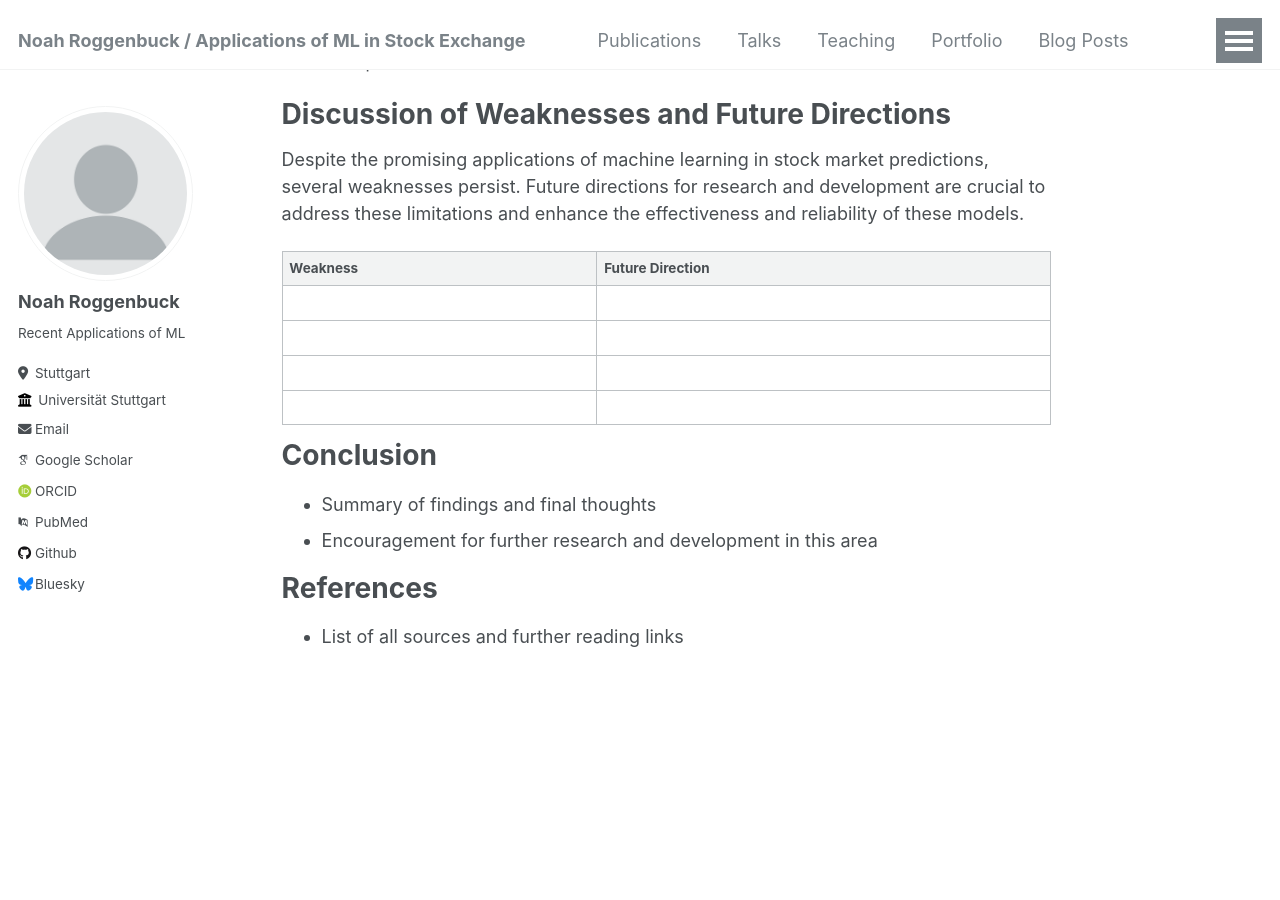
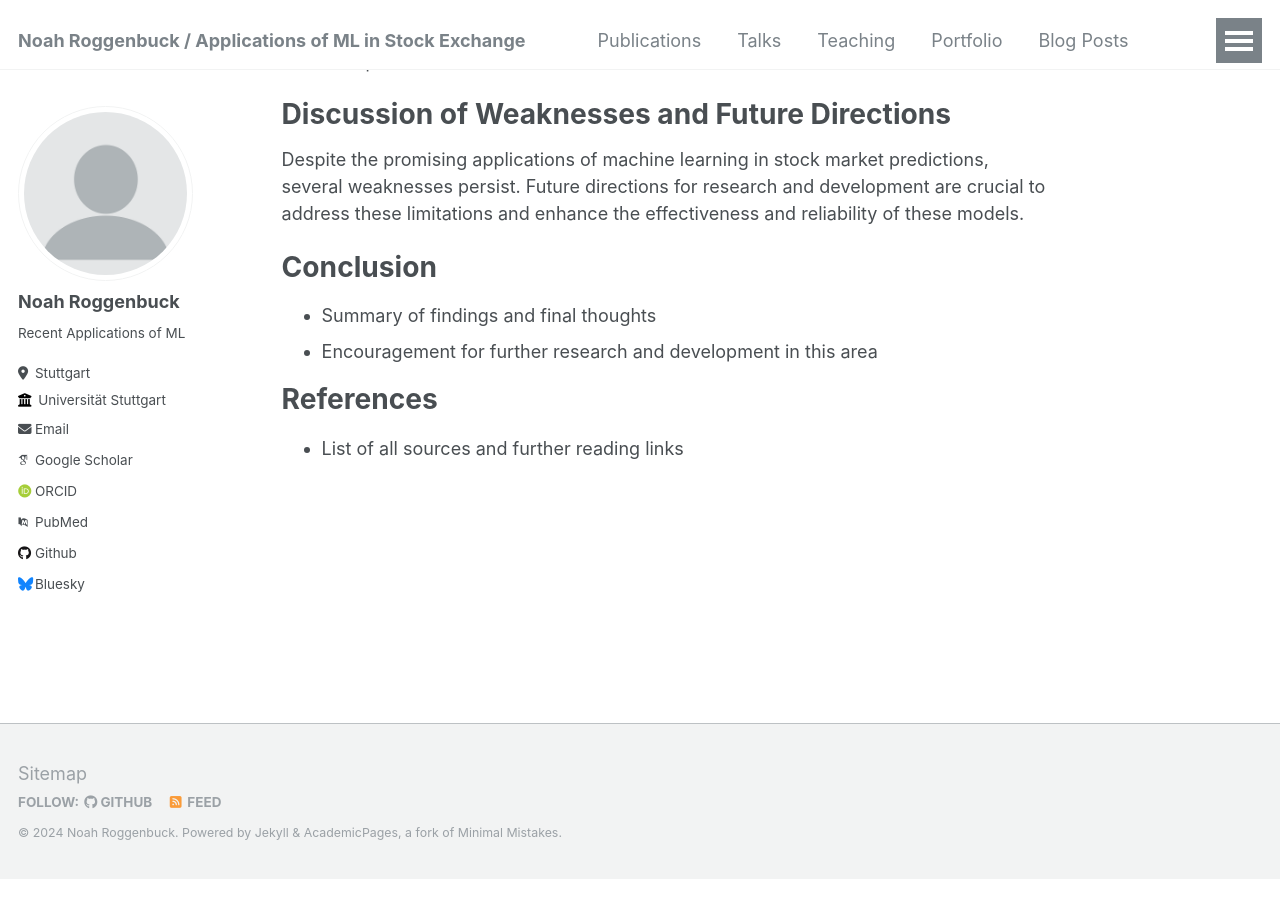
Before and after one commit to noahrog02/noahrog02.github.io, a Jekyll site: the page built from _pages/about.md, in a window 1280 px wide and 900 px high, scrolled down 17181 px. Built offline with Jekyll 4.4.1, drawn with Linux system fonts in a browser that asks for light colours; some web fonts are replaced; after the commit the page ends 18060 px from its top, so only the background shows below that.

Commit message:
Update about.md

```diff
--- a/_pages/about.md
+++ b/_pages/about.md
@@ -206,12 +206,7 @@ Discussion of Weaknesses and Future Directions
 
 Despite the promising applications of machine learning in stock market predictions, several weaknesses persist. Future directions for research and development are crucial to address these limitations and enhance the effectiveness and reliability of these models.
 
-| **Weakness** | **Future Direction** |
-|--------------|----------------------|
-|              |                      |
-|              |                      |
-|              |                      |
-|              |                      |
+
 
 Conclusion
 ======
```
